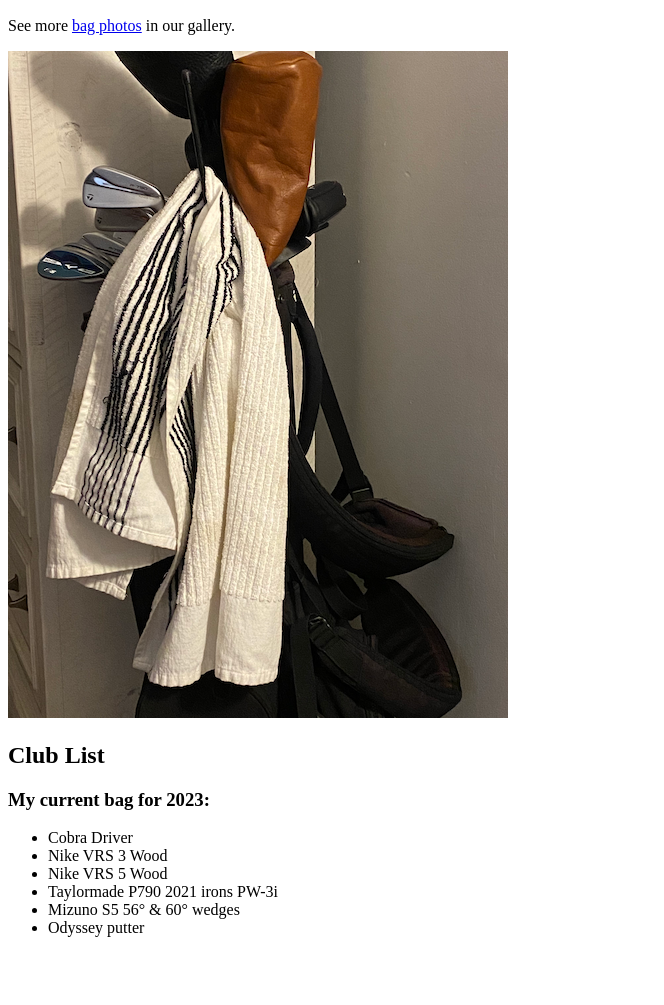
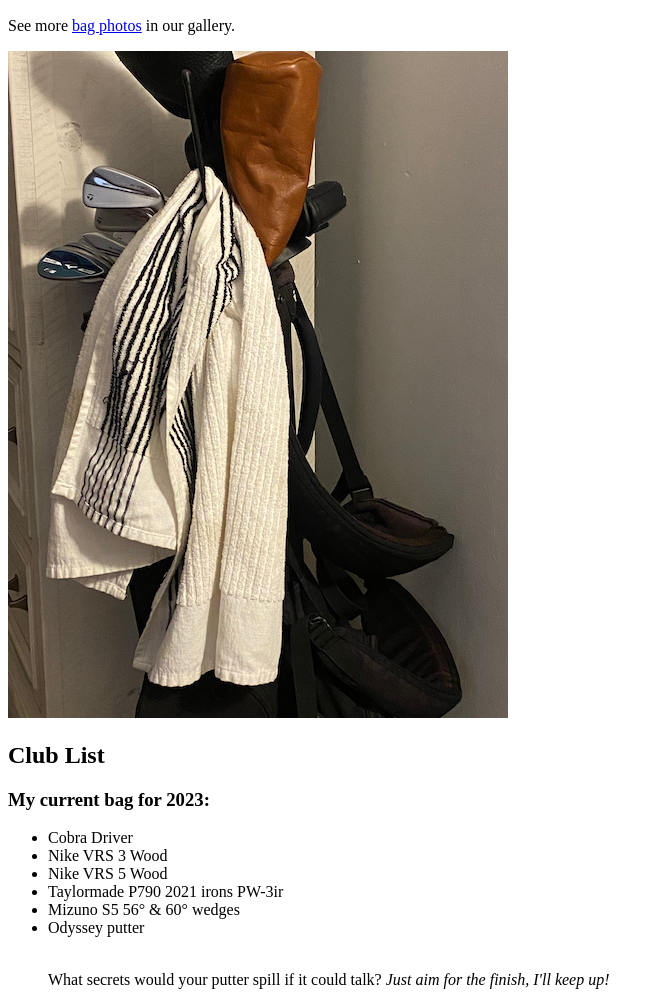
Before and after one commit to esvidal/witb, a plain HTML site: page index.html in a window 1280 px wide. Shown: the part 97-1102 px from the top of the page, without its empty margins (0-664 px from the left). Before the commit the page ends 1050 px from the top, so only its background shows below. Drawn offline with Linux system fonts and the light colour scheme.

Commit message:
Added Figure element

```diff
--- a/index.html
+++ b/index.html
@@ -23,13 +23,19 @@
                 <li>Cobra Driver</li>
                 <li>Nike VRS 3 Wood</li>
                 <li>Nike VRS 5 Wood</li>
-                <li>Taylormade P790 2021 irons PW-3i</li>
+                <li>Taylormade P790 2021 irons PW-3ir</li>
                 <li>Mizuno S5 56&deg; & 60&deg; wedges</li>
                 <li>Odyssey putter</li>
             </ul>
+            <figure>
+                <img src="">
+                <figcaption>What secrets would your putter spill if it could talk?
+                    <i>Just aim for the finish, I'll keep up!</i></figcaption>
+            </figure>
         </section>
     </main>
     <script>
+        // My first function!!!!
         function photoApp() {
             alert("Normally this link would bring you to another website! It works. This is a link to: https://freegolfphotoapp.com/");
         }
```
